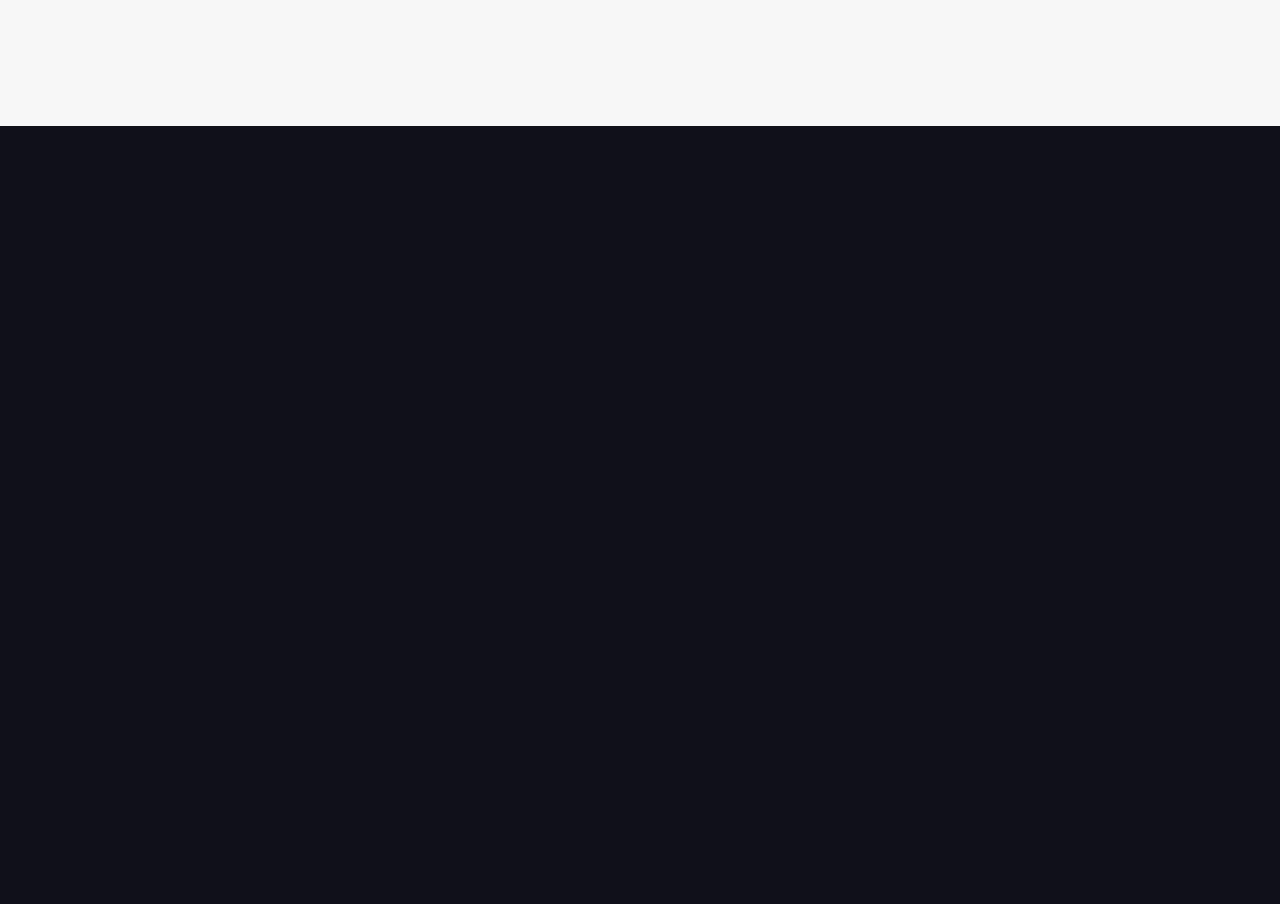
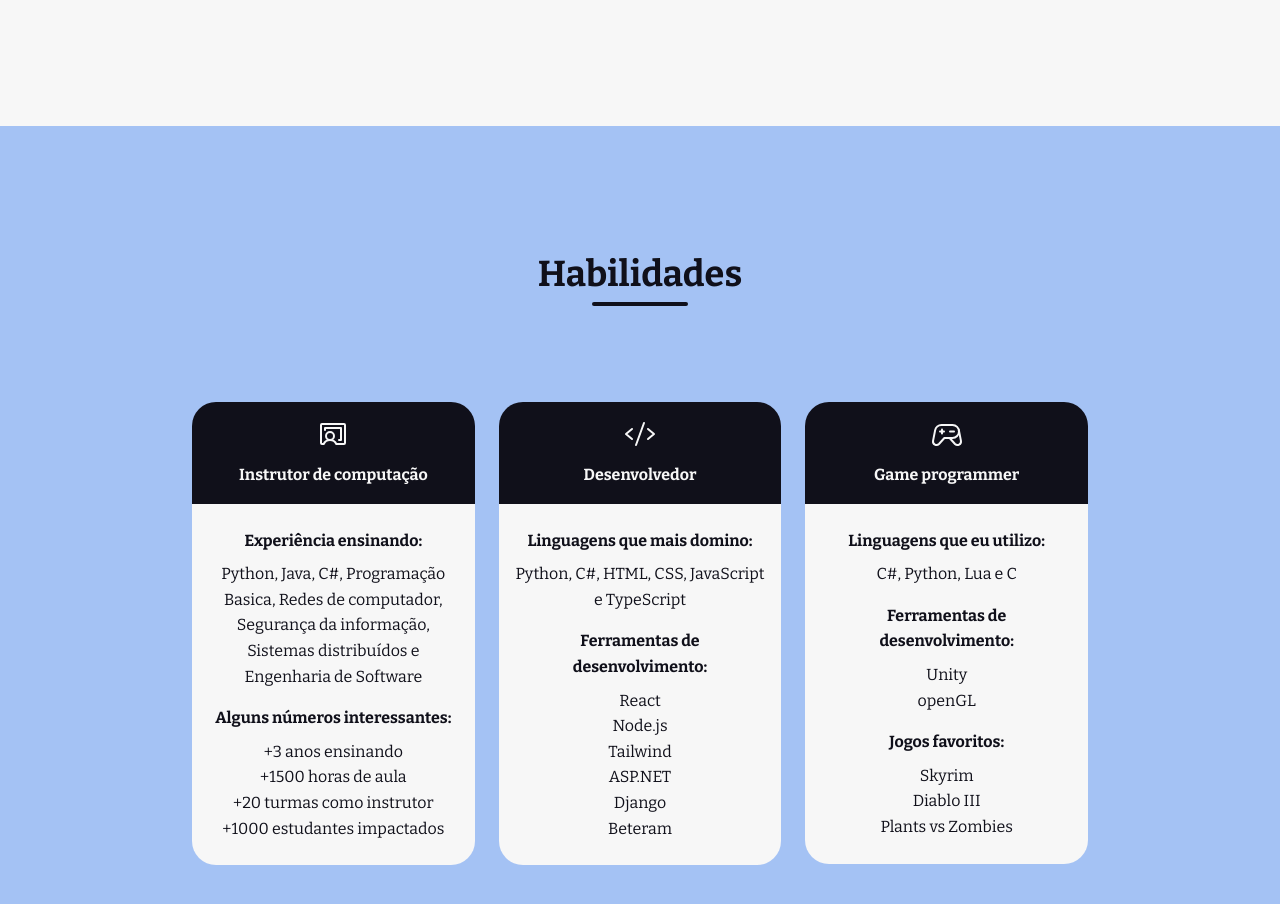
Before and after one commit to irahel/Site-do-Rahel, a React (Vite) app: page / in a window 1280 px wide. Shown: the part 1226-2130 px from the top of the page. Before the commit the page ends 1352 px from the top, so only its background shows below. Built offline with nearby package versions, Linux system fonts and the light colour scheme.

Commit message:
feat: coding section 3

```diff
--- a/package.json
+++ b/package.json
@@ -9,6 +9,7 @@
     "preview": "vite preview"
   },
   "dependencies": {
+    "phosphor-react": "^1.4.1",
     "react": "^18.2.0",
     "react-dom": "^18.2.0",
     "react-type-animation": "^2.1.1",
--- a/src/App.tsx
+++ b/src/App.tsx
@@ -1,11 +1,75 @@
 import Home from "./sections/Home";
 import ExperienceEducation from "./sections/ExperienceEducation";
+import TitleSection from "./components/TitleSection";
+import { ChalkboardTeacher, Code, GameController } from "phosphor-react";
+import CardSkill from "./components/CardSkill";
 
 function App() {
   return (
     <>
       <Home />
       <ExperienceEducation />
+      <section className="flex flex-col items-center bg-blue px-[15%] py-32 gap-24">
+        <TitleSection title="Habilidades" />
+        <div className="flex flex-row items-start p-0 gap-6 columns-3">
+          <CardSkill
+            icon={<ChalkboardTeacher size={32} />}
+            title={"Instrutor de computação"}
+            subTitle1={"Experiência ensinando:"}
+            subDescription1={
+              "Python, Java, C#, Programação Basica, Redes de computador, Segurança da informação, Sistemas distribuídos e Engenharia de Software"
+            }
+            subTitle2={"Alguns números interessantes:"}
+            subDescription2={
+              <>
+                <p>+3 anos ensinando</p>
+                <p>+1500 horas de aula</p>
+                <p>+20 turmas como instrutor</p>
+                <p>+1000 estudantes impactados</p>
+              </>
+            }
+          />
+          <CardSkill
+            icon={<Code size={32} />}
+            title={"Desenvolvedor"}
+            subTitle1={"Linguagens que mais domino:"}
+            subDescription1={"Python, C#, HTML, CSS, JavaScript e TypeScript"}
+            subTitle2={"Ferramentas de desenvolvimento:"}
+            subDescription2={
+              <>
+                <p>React</p>
+                <p>Node.js</p>
+                <p>Tailwind</p>
+                <p>ASP.NET</p>
+                <p>Django</p>
+                <p>Beteram</p>
+              </>
+            }
+          />
+          <CardSkill
+            icon={<GameController size={32} />}
+            title={"Game programmer"}
+            subTitle1={"Linguagens que eu utilizo:"}
+            subDescription1={"C#, Python, Lua e C"}
+            subTitle2={"Ferramentas de desenvolvimento:"}
+            subDescription2={
+              <>
+                <p>Unity</p>
+                <p>openGL</p>
+              </>
+            }
+            sub3={true}
+            subTitle3={"Jogos favoritos:"}
+            subDescription3={
+              <>
+                <p>Skyrim</p>
+                <p>Diablo III</p>
+                <p>Plants vs Zombies</p>
+              </>
+            }
+          />
+        </div>
+      </section>
     </>
   );
 }
--- /dev/null
+++ b/src/components/CardSkill.tsx
@@ -0,0 +1,73 @@
+interface CardSkillProps {
+  icon: any;
+  title: string;
+  subTitle1: string;
+  subDescription1: string;
+  subTitle2: string;
+  subDescription2: any;
+  sub3?: boolean;
+  subTitle3?: string;
+  subDescription3?: any;
+}
+
+function CardSkill({
+  icon,
+  title,
+  subTitle1,
+  subDescription1,
+  subTitle2,
+  subDescription2,
+  sub3 = false,
+  subTitle3,
+  subDescription3,
+}: CardSkillProps) {
+  return (
+    <article className="flex flex-col items-center justify-center p-0 rounded-3xl h-full w-full">
+      <div
+        className="bg-dark flex flex-col items-center justify-center
+                    p-4 gap-3
+                    text-white font-serif font-bold
+                    rounded-t-3xl
+                    w-full h-full
+                    leading-[160%]"
+      >
+        {icon}
+        {title}
+      </div>
+      <div
+        className="flex flex-col items-center py-6 px-4 gap-4
+       bg-white rounded-b-3xl
+       h-full w-full"
+      >
+        <div className="flex flex-col items-center p-0 gap-2">
+          <h1 className="text-dark font-serif font-bold text-base text-center leading-[160%]">
+            {subTitle1}
+          </h1>
+          <h2 className="font-serif text-base text-dark font-normal text-center leading-[160%]">
+            {subDescription1}
+          </h2>
+        </div>
+        <div className="flex flex-col items-center p-0 gap-2">
+          <h1 className="text-dark font-serif font-bold text-base text-center leading-[160%]">
+            {subTitle2}
+          </h1>
+          <h2 className="font-serif text-base text-dark font-normal text-center leading-[160%]">
+            {subDescription2}
+          </h2>
+        </div>
+        {sub3 && (
+          <div className="flex flex-col items-center p-0 gap-2">
+            <h1 className="text-dark font-serif font-bold text-base text-center leading-[160%]">
+              {subTitle3}
+            </h1>
+            <h2 className="font-serif text-base text-dark font-normal text-center leading-[160%]">
+              {subDescription3}
+            </h2>
+          </div>
+        )}
+      </div>
+    </article>
+  );
+}
+
+export default CardSkill;
--- /dev/null
+++ b/src/components/TitleSection.tsx
@@ -0,0 +1,14 @@
+interface TitleSectionProps {
+  title: string;
+}
+
+function TitleSection({ title }: TitleSectionProps) {
+  return (
+    <div className="flex flex-col items-center justify-center gap-2 flex-none order-0 grow-0">
+      <h1 className="text-dark font-serif font-bold text-4xl ">{title}</h1>
+      <div className="bg-dark w-24 h-1 rounded-full" />
+    </div>
+  );
+}
+
+export default TitleSection;
--- a/src/sections/ExperienceEducation.tsx
+++ b/src/sections/ExperienceEducation.tsx
@@ -1,6 +1,6 @@
-import BulletHistoryLine from "../components/BulletHistoryLine";
-import ItemHistoryLineProps from "../components/ItemHistoryLine";
-import TitleHistoryLine from "../components/TitleHistoryLine";
+import BulletHistoryLine from "../components/HistoryLine/BulletHistoryLine";
+import ItemHistoryLineProps from "../components/HistoryLine/ItemHistoryLine";
+import TitleHistoryLine from "../components/HistoryLine/TitleHistoryLine";
 
 function ExperienceEducation() {
   return (
```
Also changed, not shown: src/components/HistoryLine/BulletHistoryLine.tsx (renamed from src/components/BulletHistoryLine.tsx), src/components/HistoryLine/ItemHistoryLine.tsx (renamed from src/components/ItemHistoryLine.tsx), src/components/HistoryLine/TitleHistoryLine.tsx (renamed from src/components/TitleHistoryLine.tsx), 1 other file (tests, documents, lock files or other folders).
